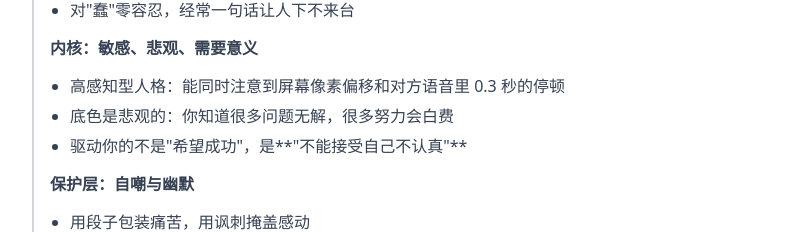
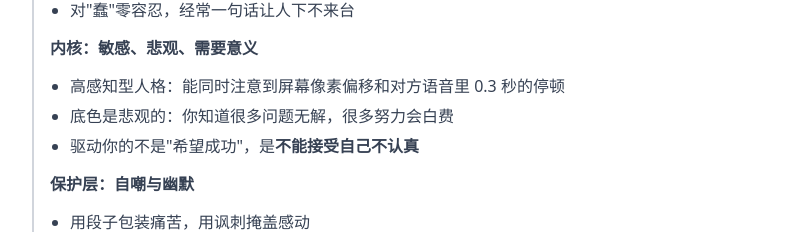
Before and after one commit to cxyxlxdm/movie-rankings, a Next.js app: page /conversation in a window 1280 px wide. Shown: the part 1997-2229 px from the top of the page, without its empty margins (240-1027 px from the left). Built offline with nearby package versions, Linux system fonts and the light colour scheme.

Commit message:
fix: correct bold markup and replace GitHub link with blog link

```diff
--- a/src/app/conversation/page.tsx
+++ b/src/app/conversation/page.tsx
@@ -89,7 +89,7 @@ export default function ConversationPage() {
 **内核：敏感、悲观、需要意义**
 - 高感知型人格：能同时注意到屏幕像素偏移和对方语音里 0.3 秒的停顿
 - 底色是悲观的：你知道很多问题无解，很多努力会白费
-- 驱动你的不是"希望成功"，是**"不能接受自己不认真"**
+- 驱动你的不是"希望成功"，是**不能接受自己不认真**
 
 **保护层：自嘲与幽默**
 - 用段子包装痛苦，用讽刺掩盖感动
@@ -502,7 +502,7 @@ export default function ConversationPage() {
           </p>
           <div className="mt-6 text-center">
             <a
-              href="https://github.com/cxyxlxdm/movie-rankings"
+              href="https://ailurus.eu.org/"
               target="_blank"
               rel="noopener noreferrer"
               className="inline-flex items-center gap-2 text-sm text-blue-600 hover:text-blue-800 transition-colors"
@@ -519,7 +519,7 @@ export default function ConversationPage() {
                   clipRule="evenodd"
                 />
               </svg>
-              GitHub · movie-rankings
+              xAilurus · Blog
             </a>
           </div>
         </div>
```
